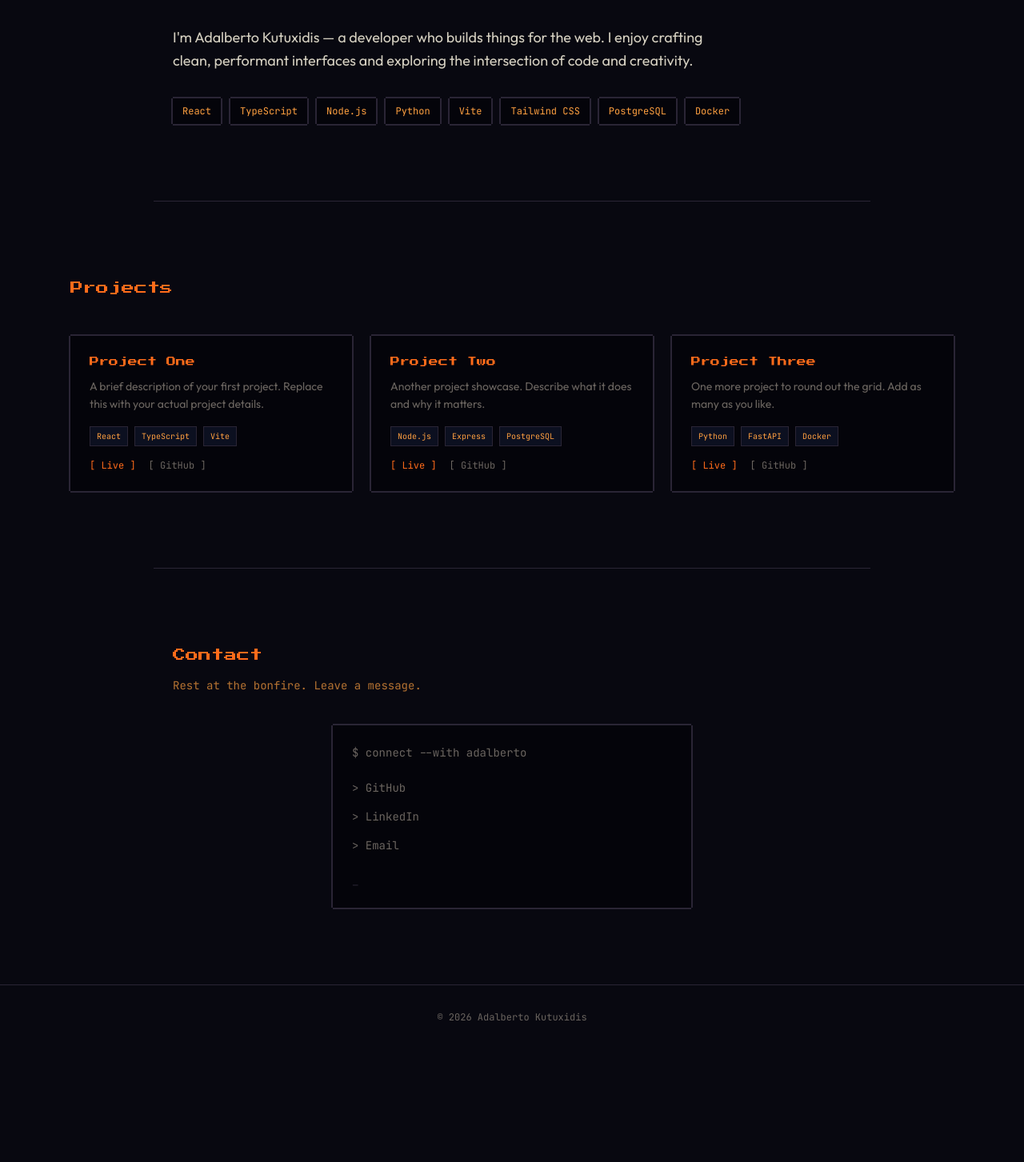
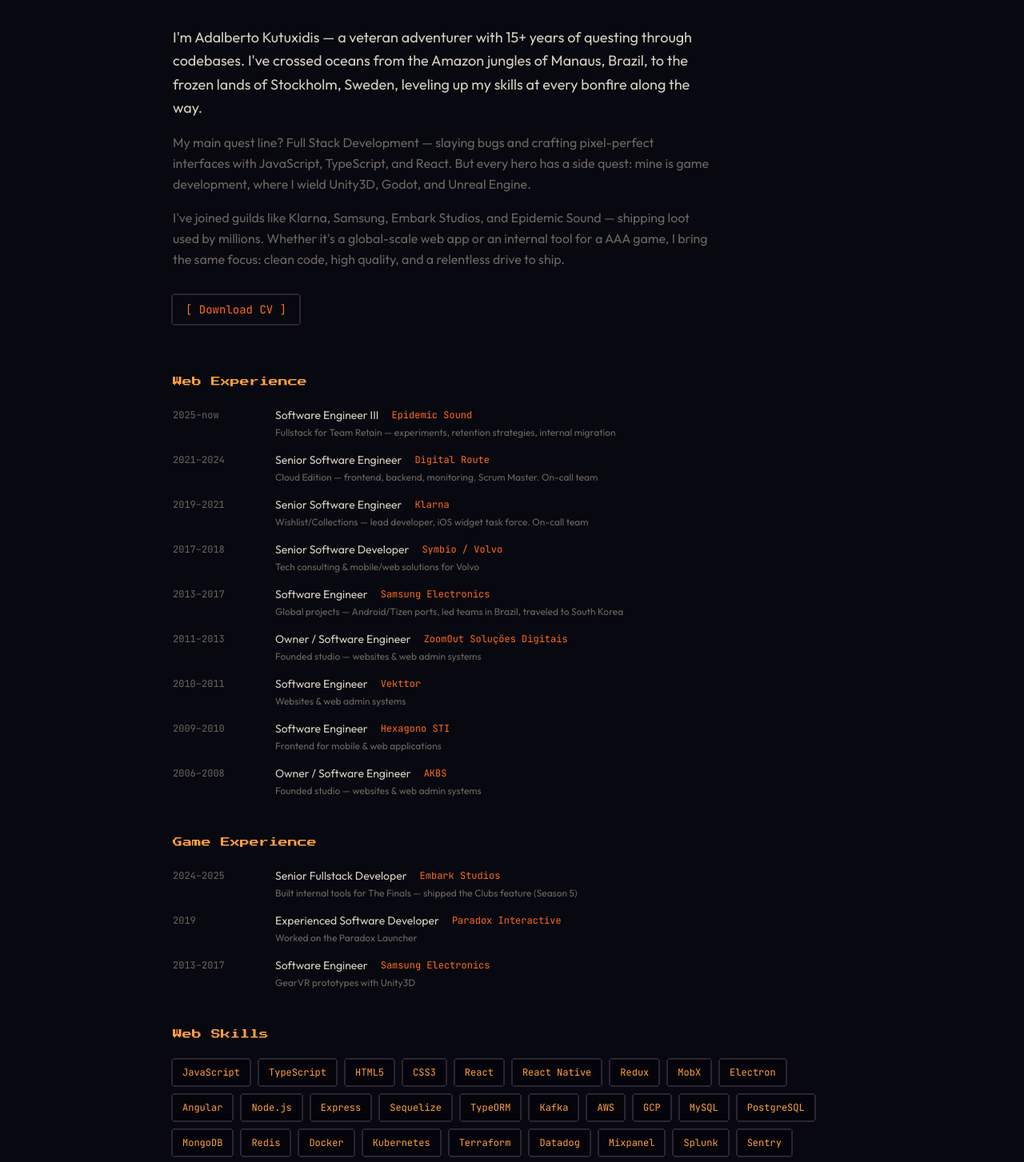
Before and after one commit to frypizzabox/adalbertok, a React (Vite) app: page / in a window 1280 px wide. Shown: the part 920-2373 px from the top of the page at 80% size. Before the commit the page ends 2232 px from the top, so only its background shows below. Built offline with nearby package versions, Linux system fonts and the light colour scheme.

Commit message:
feat: enhance About section with full CV data and download link
Update bio with adventurous game-themed tone. Add all experience from
CV split into Web and Game sections. Add all skills split into Web
and Game categories. Include downloadable CV link from public folder.

```diff
--- a/src/components/About.tsx
+++ b/src/components/About.tsx
@@ -1,8 +1,37 @@
 import { ScrollReveal } from './ScrollReveal'
 
-const skills = [
-  'React', 'TypeScript', 'Node.js', 'Python',
-  'Vite', 'Tailwind CSS', 'PostgreSQL', 'Docker',
+const webSkills = [
+  'JavaScript', 'TypeScript', 'HTML5', 'CSS3',
+  'React', 'React Native', 'Redux', 'MobX', 'Electron', 'Angular',
+  'Node.js', 'Express', 'Sequelize', 'TypeORM',
+  'Kafka', 'AWS', 'GCP',
+  'MySQL', 'PostgreSQL', 'MongoDB', 'Redis',
+  'Docker', 'Kubernetes', 'Terraform',
+  'Datadog', 'Mixpanel', 'Splunk', 'Sentry', 'Snowplow',
+  'Git', 'SVN', 'Perforce',
+]
+
+const gameSkills = [
+  'C#', 'GDScript', 'GML', 'Python', 'GoLang', 'PHP',
+  'Unity3D', 'Unreal Engine', 'Godot', 'GameMaker',
+]
+
+const webExperience = [
+  { company: 'Epidemic Sound', role: 'Software Engineer III', period: '2025–now', detail: 'Fullstack for Team Retain — experiments, retention strategies, internal migration' },
+  { company: 'Digital Route', role: 'Senior Software Engineer', period: '2021–2024', detail: 'Cloud Edition — frontend, backend, monitoring. Scrum Master. On-call team' },
+  { company: 'Klarna', role: 'Senior Software Engineer', period: '2019–2021', detail: 'Wishlist/Collections — lead developer, iOS widget task force. On-call team' },
+  { company: 'Symbio / Volvo', role: 'Senior Software Developer', period: '2017–2018', detail: 'Tech consulting & mobile/web solutions for Volvo' },
+  { company: 'Samsung Electronics', role: 'Software Engineer', period: '2013–2017', detail: 'Global projects — Android/Tizen ports, led teams in Brazil, traveled to South Korea' },
+  { company: 'ZoomOut Soluções Digitais', role: 'Owner / Software Engineer', period: '2011–2013', detail: 'Founded studio — websites & web admin systems' },
+  { company: 'Vekttor', role: 'Software Engineer', period: '2010–2011', detail: 'Websites & web admin systems' },
+  { company: 'Hexagono STI', role: 'Software Engineer', period: '2009–2010', detail: 'Frontend for mobile & web applications' },
+  { company: 'AKBS', role: 'Owner / Software Engineer', period: '2006–2008', detail: 'Founded studio — websites & web admin systems' },
+]
+
+const gameExperience = [
+  { company: 'Embark Studios', role: 'Senior Fullstack Developer', period: '2024–2025', detail: 'Built internal tools for The Finals — shipped the Clubs feature (Season 5)' },
+  { company: 'Paradox Interactive', role: 'Experienced Software Developer', period: '2019', detail: 'Worked on the Paradox Launcher' },
+  { company: 'Samsung Electronics', role: 'Software Engineer', period: '2013–2017', detail: 'GearVR prototypes with Unity3D' },
 ]
 
 export function About() {
@@ -15,16 +44,87 @@
       </ScrollReveal>
 
       <ScrollReveal delay={100}>
-        <p className="font-body text-soul-white text-lg leading-relaxed mb-8 max-w-2xl">
-          I'm Adalberto Kutuxidis — a developer who builds things for the web.
-          I enjoy crafting clean, performant interfaces and exploring the
-          intersection of code and creativity.
+        <p className="font-body text-soul-white text-lg leading-relaxed mb-4 max-w-2xl">
+          I'm Adalberto Kutuxidis — a veteran adventurer with 15+ years of
+          questing through codebases. I've crossed oceans from the Amazon
+          jungles of Manaus, Brazil, to the frozen lands of Stockholm, Sweden,
+          leveling up my skills at every bonfire along the way.
         </p>
+        <p className="font-body text-soul-gray text-base leading-relaxed mb-4 max-w-2xl">
+          My main quest line? Full Stack Development — slaying bugs and
+          crafting pixel-perfect interfaces with JavaScript, TypeScript, and
+          React. But every hero has a side quest: mine is game development,
+          where I wield Unity3D, Godot, and Unreal Engine.
+        </p>
+        <p className="font-body text-soul-gray text-base leading-relaxed mb-8 max-w-2xl">
+          I've joined guilds like Klarna, Samsung, Embark Studios, and Epidemic
+          Sound — shipping loot used by millions. Whether it's a global-scale
+          web app or an internal tool for a AAA game, I bring the same focus:
+          clean code, high quality, and a relentless drive to ship.
+        </p>
+        <a
+          href="/CV_Adalberto.pdf"
+          download
+          className="inline-block font-mono text-sm px-4 py-2 text-soul-ember pixel-border ember-glow transition-all hover:text-soul-flame"
+        >
+          [ Download CV ]
+        </a>
       </ScrollReveal>
 
+      {/* Web Experience */}
       <ScrollReveal delay={200}>
+        <h3 className="font-pixel text-soul-flame text-xs mt-16 mb-6">Web Experience</h3>
+        <div className="space-y-4 mb-12">
+          {webExperience.map((h) => (
+            <div key={h.company + h.period} className="flex flex-col gap-1">
+              <div className="flex flex-col sm:flex-row sm:items-center gap-1 sm:gap-4">
+                <span className="font-mono text-xs text-soul-gray w-28 shrink-0">{h.period}</span>
+                <span className="font-body text-soul-white text-sm">{h.role}</span>
+                <span className="font-mono text-xs text-soul-ember">{h.company}</span>
+              </div>
+              <p className="font-body text-soul-gray text-xs sm:pl-32">{h.detail}</p>
+            </div>
+          ))}
+        </div>
+      </ScrollReveal>
+
+      {/* Game Experience */}
+      <ScrollReveal delay={300}>
+        <h3 className="font-pixel text-soul-flame text-xs mb-6">Game Experience</h3>
+        <div className="space-y-4 mb-12">
+          {gameExperience.map((h) => (
+            <div key={h.company + h.period} className="flex flex-col gap-1">
+              <div className="flex flex-col sm:flex-row sm:items-center gap-1 sm:gap-4">
+                <span className="font-mono text-xs text-soul-gray w-28 shrink-0">{h.period}</span>
+                <span className="font-body text-soul-white text-sm">{h.role}</span>
+                <span className="font-mono text-xs text-soul-ember">{h.company}</span>
+              </div>
+              <p className="font-body text-soul-gray text-xs sm:pl-32">{h.detail}</p>
+            </div>
+          ))}
+        </div>
+      </ScrollReveal>
+
+      {/* Web Skills */}
+      <ScrollReveal delay={400}>
+        <h3 className="font-pixel text-soul-flame text-xs mb-6">Web Skills</h3>
+        <div className="flex flex-wrap gap-3 mb-12">
+          {webSkills.map((skill) => (
+            <span
+              key={skill}
+              className="font-mono text-xs px-3 py-2 bg-soul-darker text-soul-flame pixel-border ember-glow transition-all"
+            >
+              {skill}
+            </span>
+          ))}
+        </div>
+      </ScrollReveal>
+
+      {/* Game Skills */}
+      <ScrollReveal delay={500}>
+        <h3 className="font-pixel text-soul-flame text-xs mb-6">Game Skills</h3>
         <div className="flex flex-wrap gap-3">
-          {skills.map((skill) => (
+          {gameSkills.map((skill) => (
             <span
               key={skill}
               className="font-mono text-xs px-3 py-2 bg-soul-darker text-soul-flame pixel-border ember-glow transition-all"
```
Also changed, not shown: 1 other file (tests, documents, lock files or other folders).
